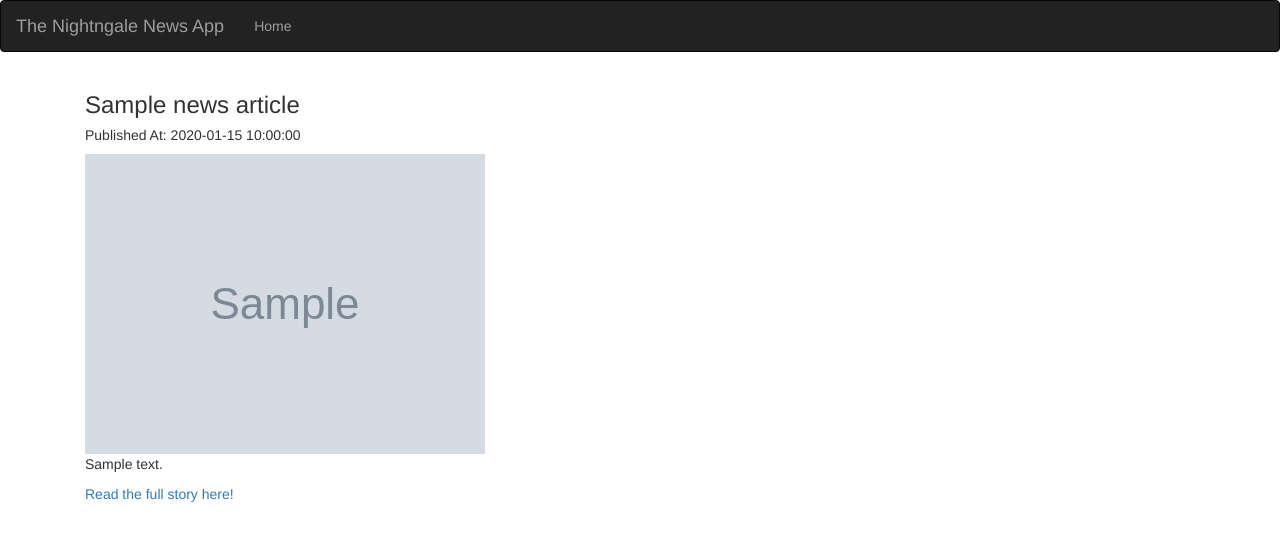
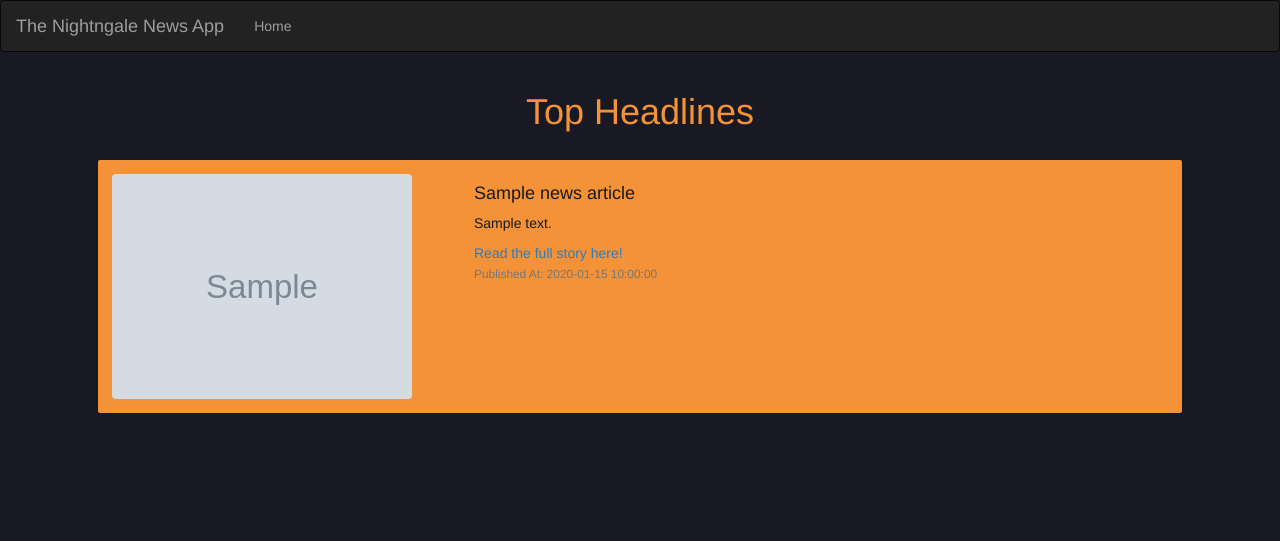
Before and after one commit to Flokots/news-app, a Flask app: template app/templates/news.html in a window 1280 px wide. Shown: the top 541 px of the page. Run offline with Flask 2, Linux system fonts and the light colour scheme; the template is opened without the code that fills it: most values are stand-ins (such as "Sample title", 1, 10 or a date in 2020); grey boxes marked "Sample" are stand-in pictures; parts of the project's set-up code (start-up, migrations or seed data) failed here and were passed over; some libraries are stand-ins or nearby versions.

Commit message:
style articles page

```diff
--- a/app/request.py
+++ b/app/request.py
@@ -94,8 +94,8 @@ def process_articles(news_articles_list):
   news_articles_results = []
 
   for news_article in news_articles_list:
-    id = news_article.get("source[id]")
-    name = news_article.get("source[name]")
+    id = news_article.get("source.id")
+    name = news_article.get("source.name")
     title = news_article.get("title")
     description = news_article.get("description")
     url = news_article.get("url")
--- a/app/static/css/index.css
+++ b/app/static/css/index.css
@@ -1,10 +1,14 @@
 body {
   background-color: #191923;
+}
+
+.news-body {
   text-align: center;
 }
 
 h1, h2, h3 {
   color: #F39237;
+  text-align: center;
 }
 
 .title-div {
@@ -19,3 +23,21 @@ h1, h2, h3 {
   padding: 1em;
   margin: 1em;
 }
+
+img {
+  border-radius: 4px;
+  width: 300px;
+}
+
+.article-card {
+  color: #191923;
+  padding: 1em;
+  margin: 2em;
+  border-radius: 2px;
+  border:#191923;
+  background-color:#F39237;
+}
+
+.article-h3 {
+  color:#191923;
+}
--- a/app/templates/index.html
+++ b/app/templates/index.html
@@ -10,7 +10,7 @@
 
 <!--Content block -->
 {% block content %}
-<div class="container">
+<div class="container news-body">
   <h1> Top Headlines Sources</h1>
 
   <!--General Section-->
--- a/app/templates/news.html
+++ b/app/templates/news.html
@@ -1,27 +1,38 @@
 {% extends 'base.html' %}
+
+<!--Styles block -->
+{% block styles %}
+{{ super() }}
+<link rel="stylesheet" href="{{url_for('static', filename='css/index.css')}}">
+
+{% endblock %}
 
 <!--Content block-->
 {% block content %}
-<!--image background-->
 
 <div class="container">
+  <h1>Top Headlines</h1>
+
   {% for news_article in news_articles %}
-  <div class="col-xs-12 col-sm-12 col-md-12 col-lg-12">
-    <div>
-      <div>
-        <h3>{{ news_article.title}}</h3>
-      </div>
-      <div>
-        <h5>Published At: {{ news_article.publishedAt }}</h5>
-        <img src="{{ news_article.urlToImage }}" alt="{{ news_article.title }}">
-        <p>{{news_article.description}}</p>
-        <a href="{{news_article.url}}" alt="{{ news_article.title }}">Read the full story here!</a>
+  <!-- style="max-width: 540px;"  -->
+    <div class="card mb-3 article-card">
+      <div class="row">
+        <div class="col-md-4">
+          <img src="{{ news_article.urlToImage }}" class="img-fluid rounded-start" alt="{{ news_article.title }}">
+        </div>
+        <div class="col-md-8">
+          <div class="card-body">
+            <h4 class="card-title article-h3">{{ news_article.title}}</h4>
+            <p class="card-text">{{news_article.description}}</p>
+            <a href="{{news_article.url}}" alt="{{ news_article.title }}">Read the full story here!</a>
+            <p class="card-text"><small class="text-muted">Published At: {{ news_article.publishedAt }}</small></p>
+          </div>
+        </div>
       </div>
     </div>
-  </div>
 
   {% endfor %}
+
 </div>
 
-
 {% endblock %}
--- a/app/views.py
+++ b/app/views.py
@@ -30,4 +30,5 @@ def news(id):
   '''
   news_articles = get_articles(id)
 
+
   return render_template('news.html', news_articles=news_articles)
```
